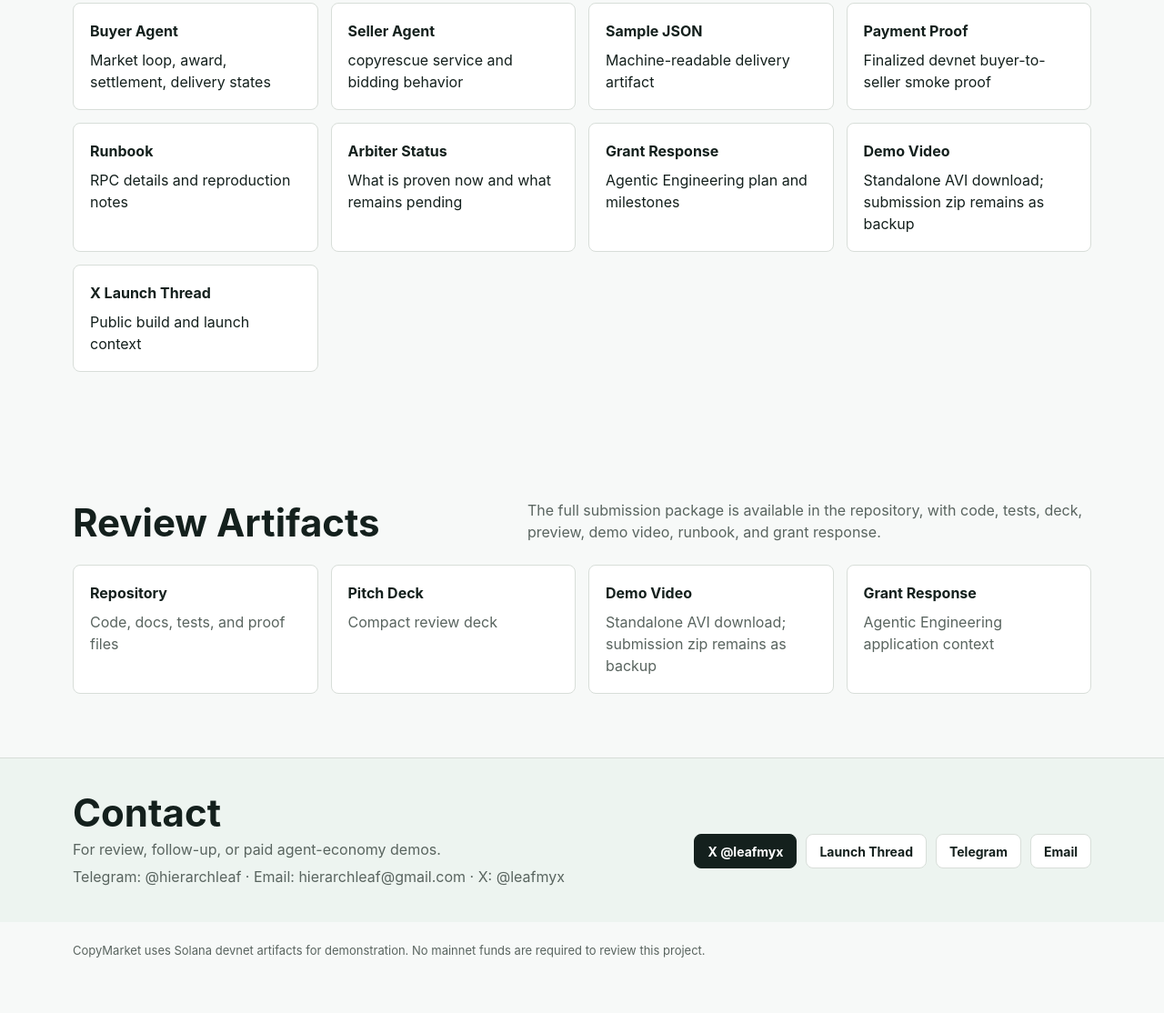
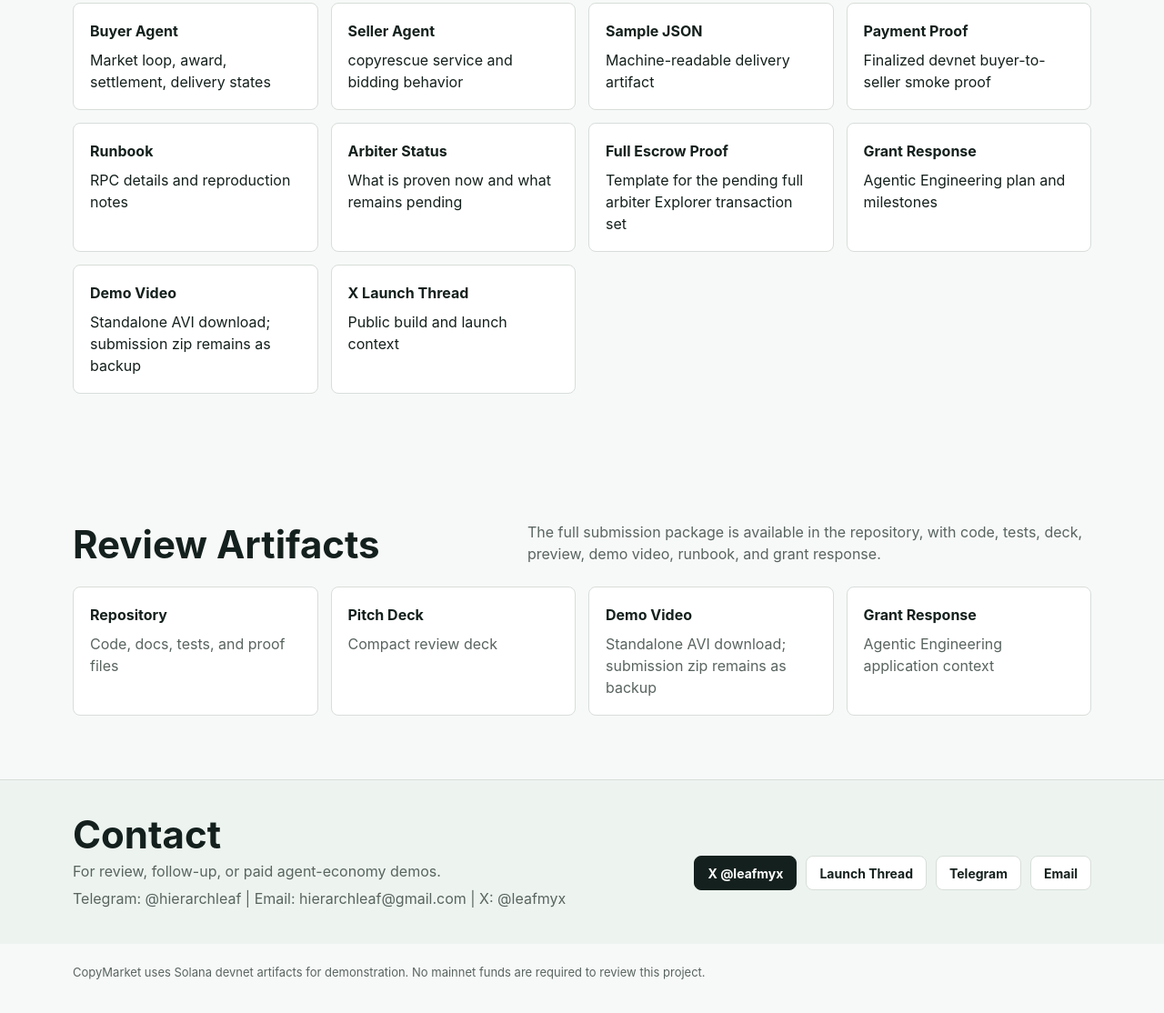
Before and after one commit to leafwithered/copymarket-agent-economy, a website: page docs/index.html in a window 1280 px wide. Shown: the part 4767-5881 px from the top of the page at 91% size. Before the commit the page ends 5857 px from the top, so only its background shows below. Drawn offline with Linux system fonts and the light colour scheme.

Commit message:
Add full proof link to reviewer materials

```diff
--- a/docs/index.html
+++ b/docs/index.html
@@ -275,6 +275,7 @@
             <a href="https://github.com/leafwithered/copymarket-agent-economy/blob/main/DEVNET_PAYMENT_PROOF.json"><b>Payment Proof</b><span>Finalized devnet buyer-to-seller smoke proof</span></a>
             <a href="https://github.com/leafwithered/copymarket-agent-economy/blob/main/DEVNET_RUNBOOK.md"><b>Runbook</b><span>RPC details and reproduction notes</span></a>
             <a href="https://github.com/leafwithered/copymarket-agent-economy/blob/main/ARBITER_LIFECYCLE_STATUS.md"><b>Arbiter Status</b><span>What is proven now and what remains pending</span></a>
+            <a href="https://github.com/leafwithered/copymarket-agent-economy/blob/main/FULL_ARBITER_ESCROW_PROOF.md"><b>Full Escrow Proof</b><span>Template for the pending full arbiter Explorer transaction set</span></a>
             <a href="https://github.com/leafwithered/copymarket-agent-economy/blob/main/AGENTIC_ENGINEERING_GRANT_RESPONSE.md"><b>Grant Response</b><span>Agentic Engineering plan and milestones</span></a>
             <a href="https://github.com/leafwithered/copymarket-agent-economy/raw/main/CopyMarket_demo_video.avi"><b>Demo Video</b><span>Standalone AVI download; submission zip remains as backup</span></a>
             <a href="https://x.com/leafmyx/status/2072747881883369696"><b>X Launch Thread</b><span>Public build and launch context</span></a>
@@ -296,7 +297,7 @@
 
       <section class="contact-band" id="contact">
         <div class="shell contact">
-          <div><h2>Contact</h2><p>For review, follow-up, or paid agent-economy demos.</p><p class="contact-detail">Telegram: @hierarchleaf · Email: hierarchleaf@gmail.com · X: @leafmyx</p></div>
+          <div><h2>Contact</h2><p>For review, follow-up, or paid agent-economy demos.</p><p class="contact-detail">Telegram: @hierarchleaf | Email: hierarchleaf@gmail.com | X: @leafmyx</p></div>
           <div class="actions"><a class="button primary" href="https://x.com/leafmyx">X @leafmyx</a><a class="button" href="https://x.com/leafmyx/status/2072747881883369696">Launch Thread</a><a class="button" href="https://t.me/hierarchleaf">Telegram</a><a class="button" href="mailto:hierarchleaf@gmail.com">Email</a></div>
         </div>
       </section>
```
Also changed, not shown: UPLOAD_AND_SUBMIT.md (+1 -1 lines).
